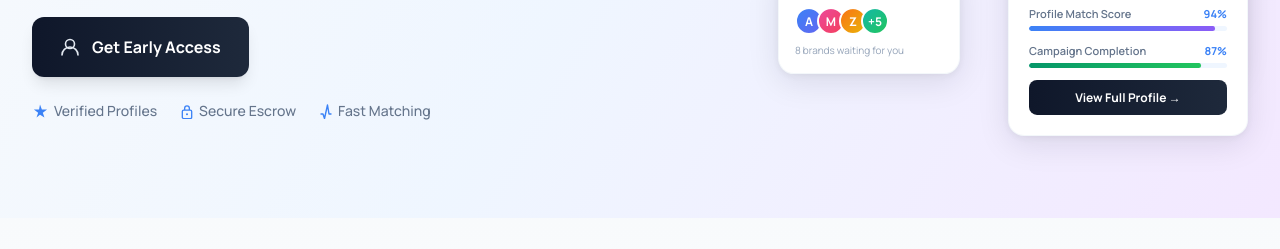
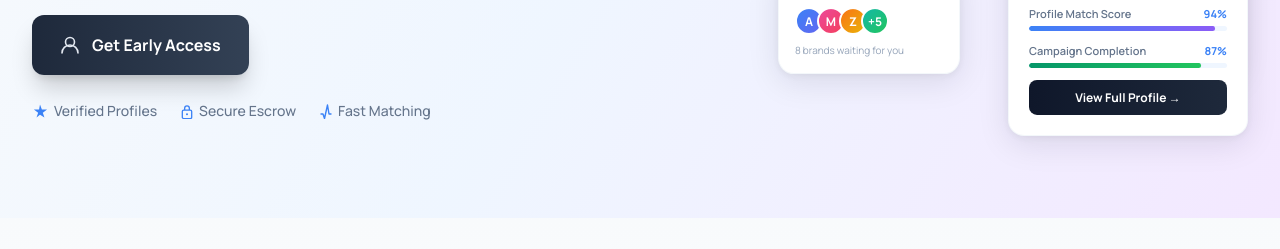
Before and after one commit to syncmailops-ops/sync, a website: page frontend/index.html in a window 1280 px wide. In both pictures the pointer is over the link 140 px from the left and 598 px from the top of the page. Shown: the part 551-800 px from the top of the page. Drawn offline with Linux system fonts and the light colour scheme; a web font is replaced by a local one.

Commit message:
get access button pop on hover

```diff
--- a/frontend/index.html
+++ b/frontend/index.html
@@ -281,11 +281,19 @@ body {
   box-shadow: 0px 10px 15px -3px rgba(0,0,0,0.1), 0px 4px 6px -4px rgba(0,0,0,0.1);
   border: none; cursor: pointer; text-decoration: none;
   white-space: nowrap;
+  transition: all 0.25s ease;
 }
 .btn-creator .b-icon { width: 20px; height: 20px; display: flex; align-items: center; justify-content: center; flex-shrink: 0; }
 .btn-creator .b-text {
   font-family: 'Manrope', sans-serif; font-weight: 700; font-size: 16px; line-height: 24px;
   color: #FFFFFF; text-align: center;
+}
+
+.btn-creator:hover {
+  background: linear-gradient(90deg, #1E293B 0%, #334155 100%);
+  box-shadow: 0px 16px 24px -4px rgba(0,0,0,0.18), 0px 6px 10px -4px rgba(0,0,0,0.12);
+  transform: translateY(-2px);
+  transition: all 0.25s ease;
 }
 
 .btn-brand {
```
